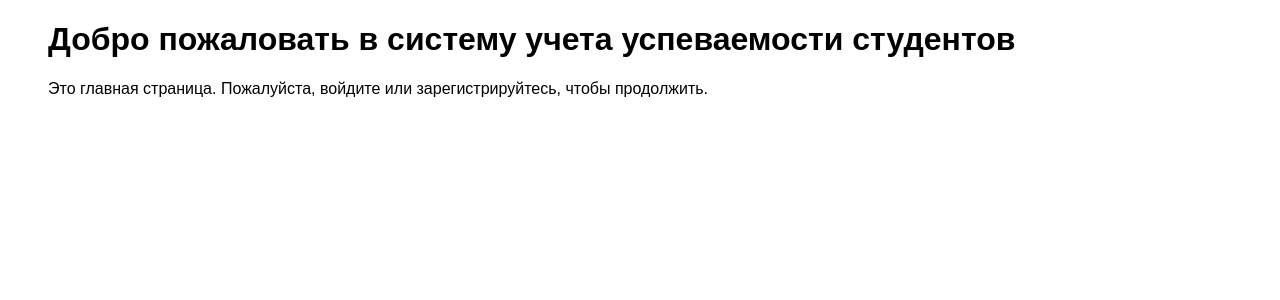
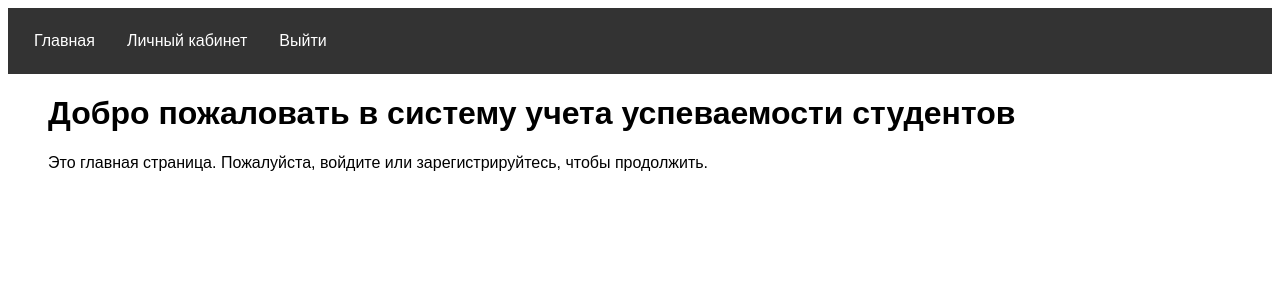
Before and after one commit to 5ilen/Scored, a Flask app: page / in a window 1280 px wide. Shown: the top 300 px of the page. Run offline with Flask 3, Linux system fonts and the light colour scheme; the visitor is signed in with stand-in values (Sample User, id 1).

Commit message:
Добавление регистрации

```diff
--- a/app/static/css/styles.css
+++ b/app/static/css/styles.css
@@ -1,14 +1,46 @@
 body {
     font-family: Arial, sans-serif;
 }
+
 .container {
     margin: 20px;
 }
+
 .form-container {
     width: 300px;
     margin: 0 auto;
 }
+
 .alert {
     padding: 10px;
     margin-bottom: 15px;
 }
+
+nav {
+    background-color: #333;
+    color: white;
+    padding: 10px;
+}
+
+nav ul {
+    list-style-type: none;
+    margin: 0;
+    padding: 0;
+    overflow: hidden;
+}
+
+nav ul li {
+    float: left;
+}
+
+nav ul li a {
+    display: block;
+    color: white;
+    text-align: center;
+    padding: 14px 16px;
+    text-decoration: none;
+}
+
+nav ul li a:hover {
+    background-color: #111;
+}
--- a/app/templates/base.html
+++ b/app/templates/base.html
@@ -8,7 +8,16 @@
 </head>
 <body>
     <nav>
-        <!-- Содержимое навигационной панели -->
+        <ul>
+            <li><a href="{{ url_for('main.home') }}">Главная</a></li>
+            {% if current_user.is_authenticated %}
+                <li><a href="{{ url_for('main.dashboard') }}">Личный кабинет</a></li>
+                <li><a href="{{ url_for('main.logout') }}">Выйти</a></li>
+            {% else %}
+                <li><a href="{{ url_for('main.login') }}">Вход</a></li>
+                <li><a href="{{ url_for('main.register') }}">Регистрация</a></li>
+            {% endif %}
+        </ul>
     </nav>
     <div class="container">
         {% with messages = get_flashed_messages(with_categories=true) %}
```
Also changed, not shown: app/templates/register.html (added, +30 -0 lines).
